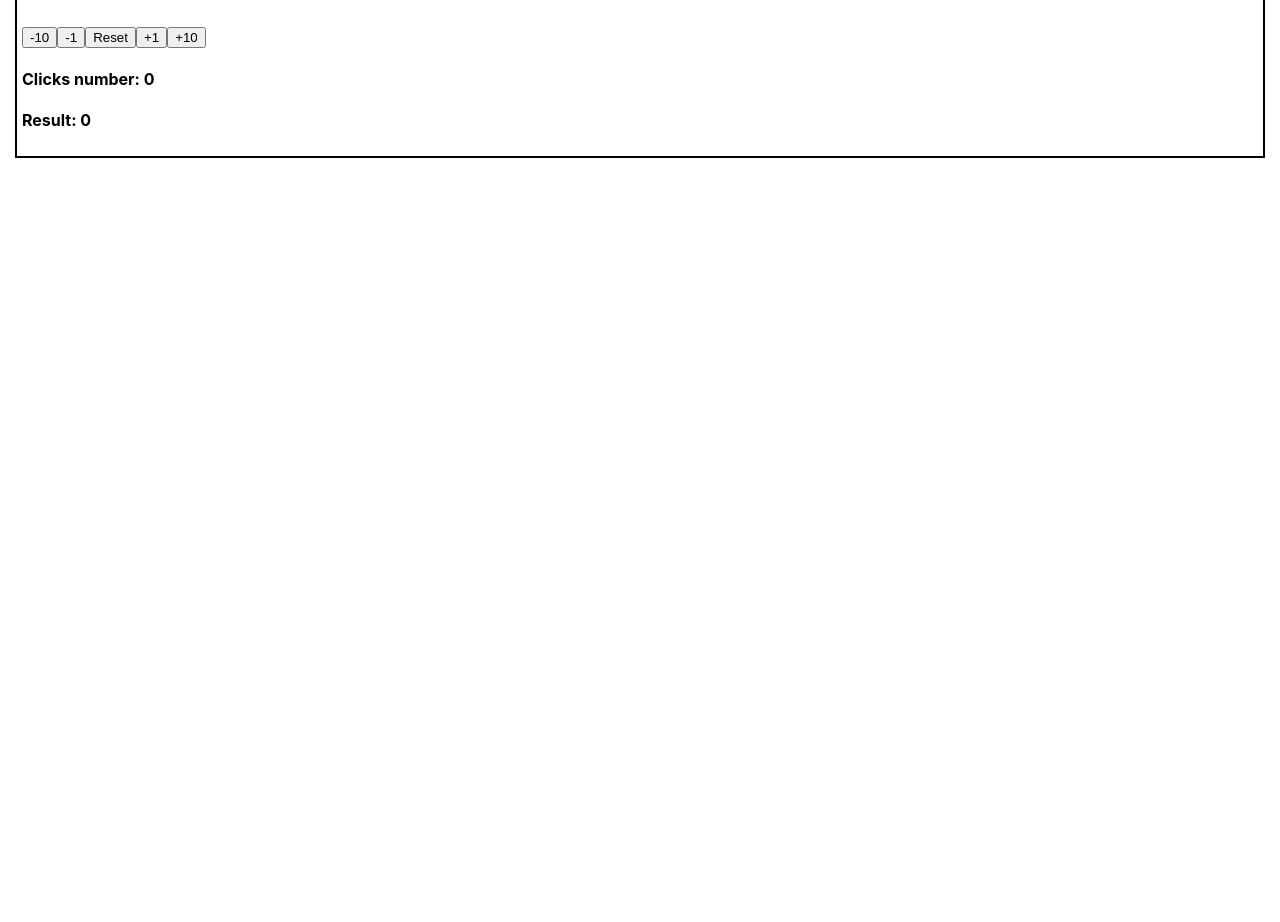
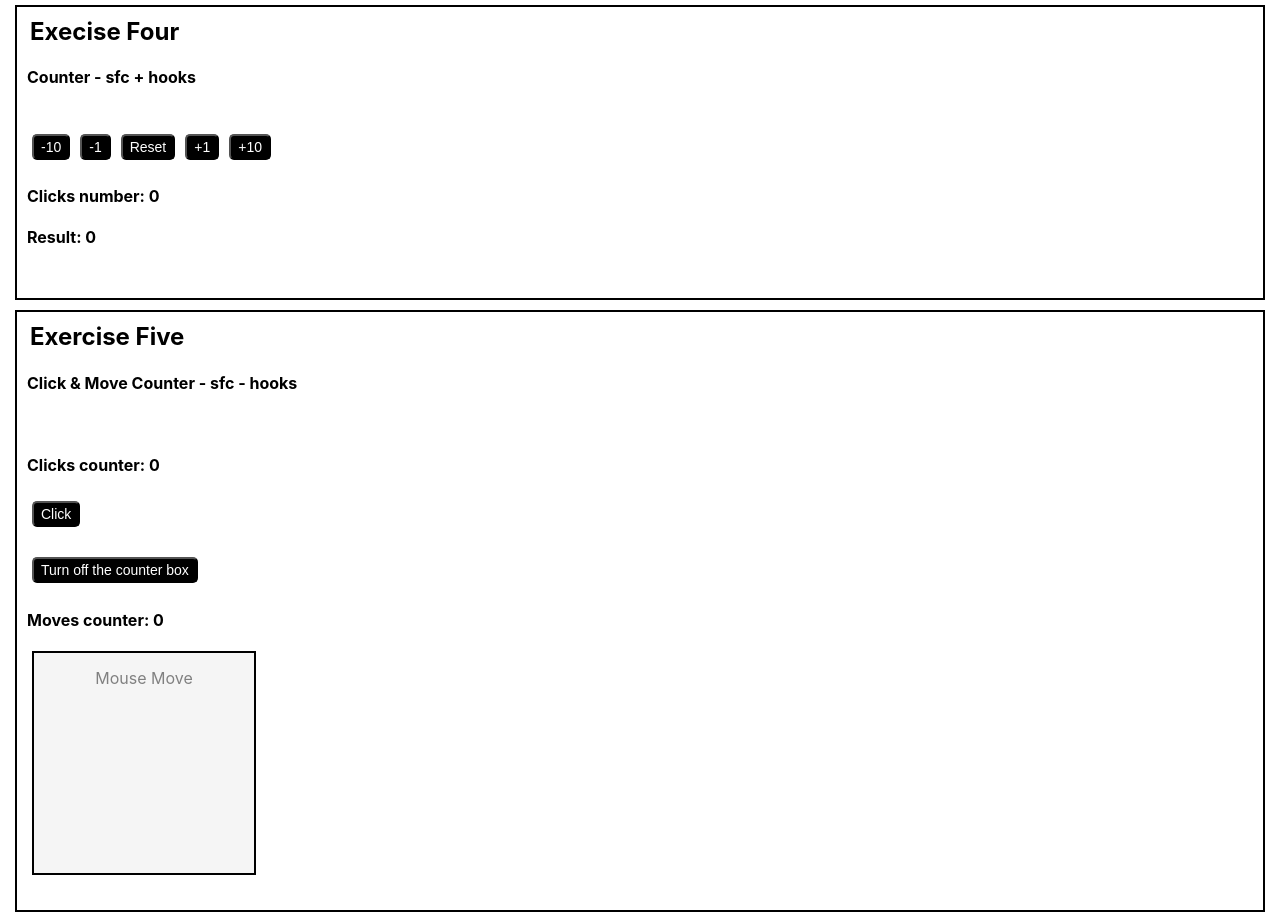
Before and after one commit to ArekeL/cra_ex_8_function_components_and_hooks, a React (Create React App) app: page / in a window 1280 px wide. Shown: the part 760-1682 px from the top of the page. Before the commit the page ends 928 px from the top, so only its background shows below. Built offline with nearby package versions, Linux system fonts and the light colour scheme.

Commit message:
Exercise Five Click & Move Counter - sfc - hooks

```diff
--- a/src/components/App.css
+++ b/src/components/App.css
@@ -1,16 +1,48 @@
 .App {
 	text-align: center;
 }
-/* .App > header {
-	border-bottom: 2px solid black;
-	margin: 0 15px;
-} */
 .ex {
 	text-align: left;
 	border: 2px solid black;
 	margin: 10px 15px;
 	padding: 5px;
+	padding-left: 10px;
+	padding-bottom: 30px;
 }
 .ex h2 {
 	margin: 5px auto 5px 3px;
 }
+
+.box {
+	width: 200px;
+	height: 200px;
+	border: 2px solid black;
+	padding: 10px;
+	margin: 5px;
+	color: gray;
+	background-color: rgb(245, 245, 245);
+	cursor: crosshair;
+	text-align: center;
+}
+
+.box p {
+	margin-top: 5px;
+}
+button {
+	margin: 5px;
+	background-color: black;
+	color: white;
+	border-radius: 5px;
+	font-size: 14px;
+	padding: 3px 7px;
+	transition: 0.5s;
+}
+button:hover {
+	background-color: white;
+	color: black;
+	cursor: pointer;
+}
+input {
+	font-size: 15px;
+	padding: 3px 5px;
+}
--- a/src/components/App.js
+++ b/src/components/App.js
@@ -4,6 +4,7 @@ import ExOne from "./ExOne.js";
 import ExTwo from "./ExTwo.js";
 import ExThree from "./ExThree";
 import ExFour from "./ExFour";
+import ExFive from "./ExFive";
 
 function App() {
 	return (
@@ -16,6 +17,7 @@ function App() {
 			<ExTwo />
 			<ExThree />
 			<ExFour />
+			<ExFive />
 		</div>
 	);
 }
--- /dev/null
+++ b/src/components/ExFive.js
@@ -0,0 +1,50 @@
+import React, { useState } from "react";
+import "./App.css";
+
+const ExFive = () => {
+	const [counterClick, setCounterClick] = useState(0);
+
+	const [isActive, setIsActive] = useState(true);
+
+	const handleClick = () => {
+		setCounterClick(counterClick + 1);
+	};
+
+	const toggelVisibilityBox = () => setIsActive((curentValue) => !curentValue);
+
+	const counterMoveComponent = isActive ? <CounterMove /> : null;
+	const btnValue = isActive
+		? "Turn off the counter box"
+		: "Turn on the counter box";
+
+	return (
+		<div className='ex'>
+			<h2>Exercise Five</h2>
+			<h4>Click & Move Counter - sfc - hooks</h4>
+			<br />
+			<h4>Clicks counter: {counterClick}</h4>
+			<button onClick={handleClick}>Click</button>
+			<br />
+			<br />
+			<button onClick={toggelVisibilityBox}>{btnValue}</button>
+			{counterMoveComponent}
+		</div>
+	);
+};
+
+const CounterMove = () => {
+	const [counterMove, setCounterMove] = useState(0);
+	const handleMove = (e) => {
+		setCounterMove(e.clientX + e.clientY);
+	};
+	return (
+		<>
+			<h4>Moves counter: {counterMove} </h4>
+			<div className='box' onMouseMove={handleMove}>
+				<p>Mouse Move</p>
+			</div>
+		</>
+	);
+};
+
+export default ExFive;
```
